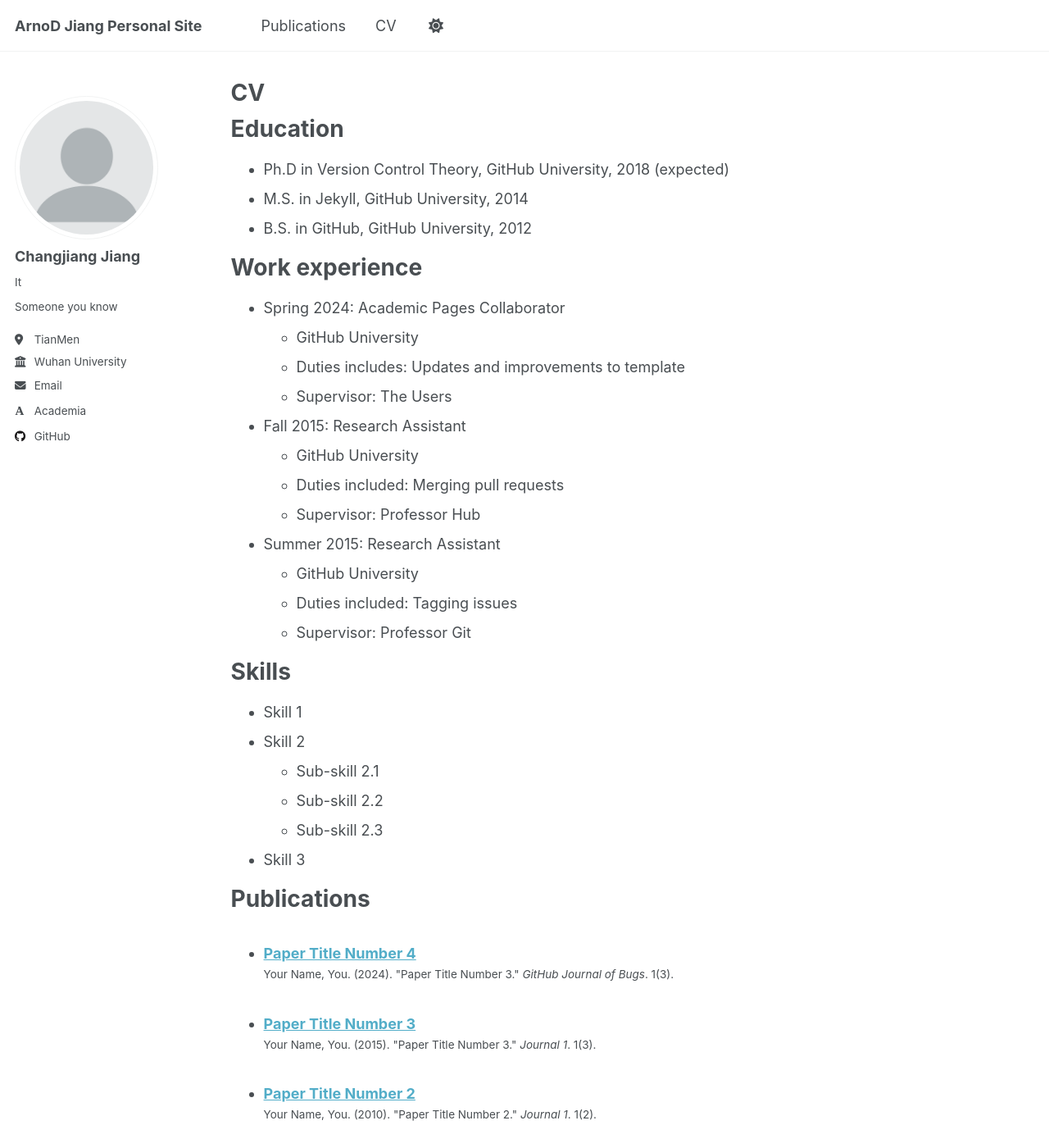
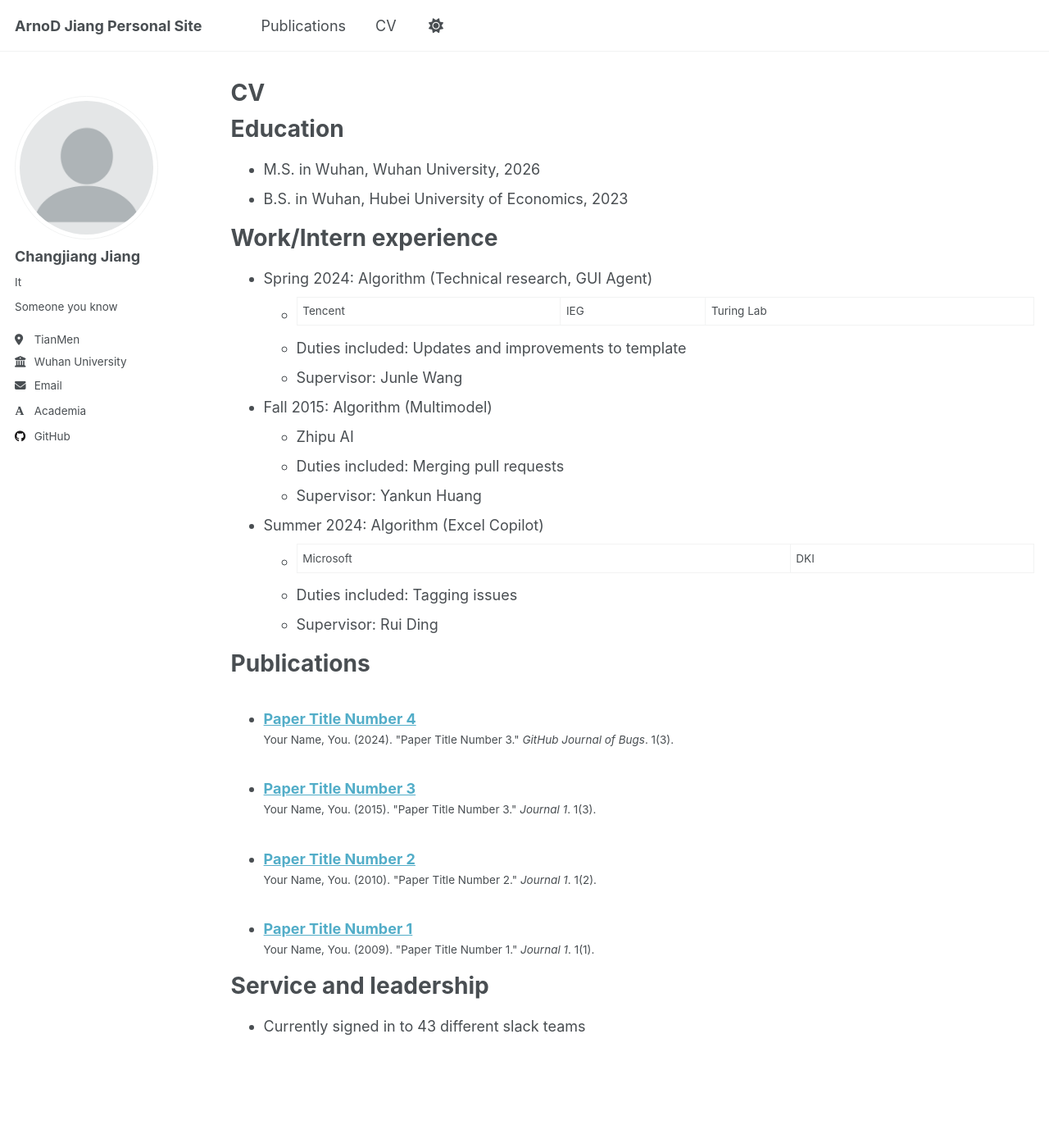
Before and after one commit to arnodjiang/arnodjiang.github.io, a Jekyll site: the page built from _pages/cv.md, in a window 1280 px wide and 1400 px high. Shown: the whole window at 82% size. Built offline with Jekyll 4.4.1, drawn with Linux system fonts in a browser that asks for light colours; some web fonts are replaced; some of the changed text lies outside the part shown.

Commit message:
Update cv.md

```diff
--- a/_pages/cv.md
+++ b/_pages/cv.md
@@ -11,35 +11,25 @@ redirect_from:
 
 Education
 ======
-* Ph.D in Version Control Theory, GitHub University, 2018 (expected)
-* M.S. in Jekyll, GitHub University, 2014
-* B.S. in GitHub, GitHub University, 2012
+* M.S. in Wuhan, Wuhan University, 2026
+* B.S. in Wuhan, Hubei University of Economics, 2023
 
-Work experience
+Work/Intern experience
 ======
-* Spring 2024: Academic Pages Collaborator
-  * GitHub University
-  * Duties includes: Updates and improvements to template
-  * Supervisor: The Users
+* Spring 2024: Algorithm (Technical research, GUI Agent)
+  * Tencent | IEG | Turing Lab
+  * Duties included: Updates and improvements to template
+  * Supervisor: Junle Wang
 
-* Fall 2015: Research Assistant
-  * GitHub University
+* Fall 2015: Algorithm (Multimodel)
+  * Zhipu AI
   * Duties included: Merging pull requests
-  * Supervisor: Professor Hub
+  * Supervisor: Yankun Huang
 
-* Summer 2015: Research Assistant
-  * GitHub University
+* Summer 2024: Algorithm (Excel Copilot)
+  * Microsoft | DKI
   * Duties included: Tagging issues
-  * Supervisor: Professor Git
-
-Skills
-======
-* Skill 1
-* Skill 2
-  * Sub-skill 2.1
-  * Sub-skill 2.2
-  * Sub-skill 2.3
-* Skill 3
+  * Supervisor: Rui Ding
 
 Publications
 ======
@@ -47,18 +37,6 @@ Publications
     {% include archive-single-cv.html %}
   {% endfor %}</ul>
 
-Talks
-======
-  <ul>{% for post in site.talks reversed %}
-    {% include archive-single-talk-cv.html  %}
-  {% endfor %}</ul>
-
-Teaching
-======
-  <ul>{% for post in site.teaching reversed %}
-    {% include archive-single-cv.html %}
-  {% endfor %}</ul>
-
 Service and leadership
 ======
 * Currently signed in to 43 different slack teams
```
